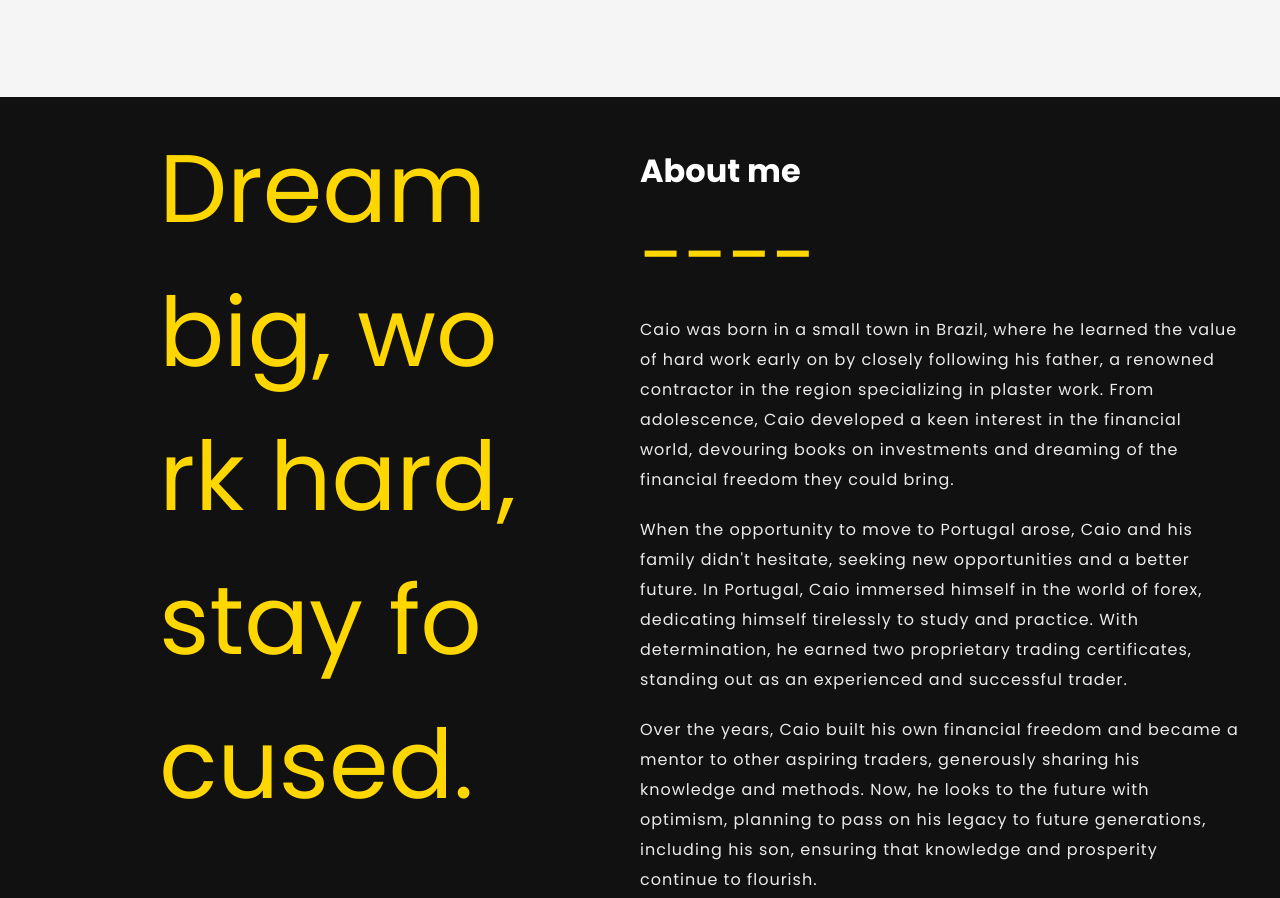
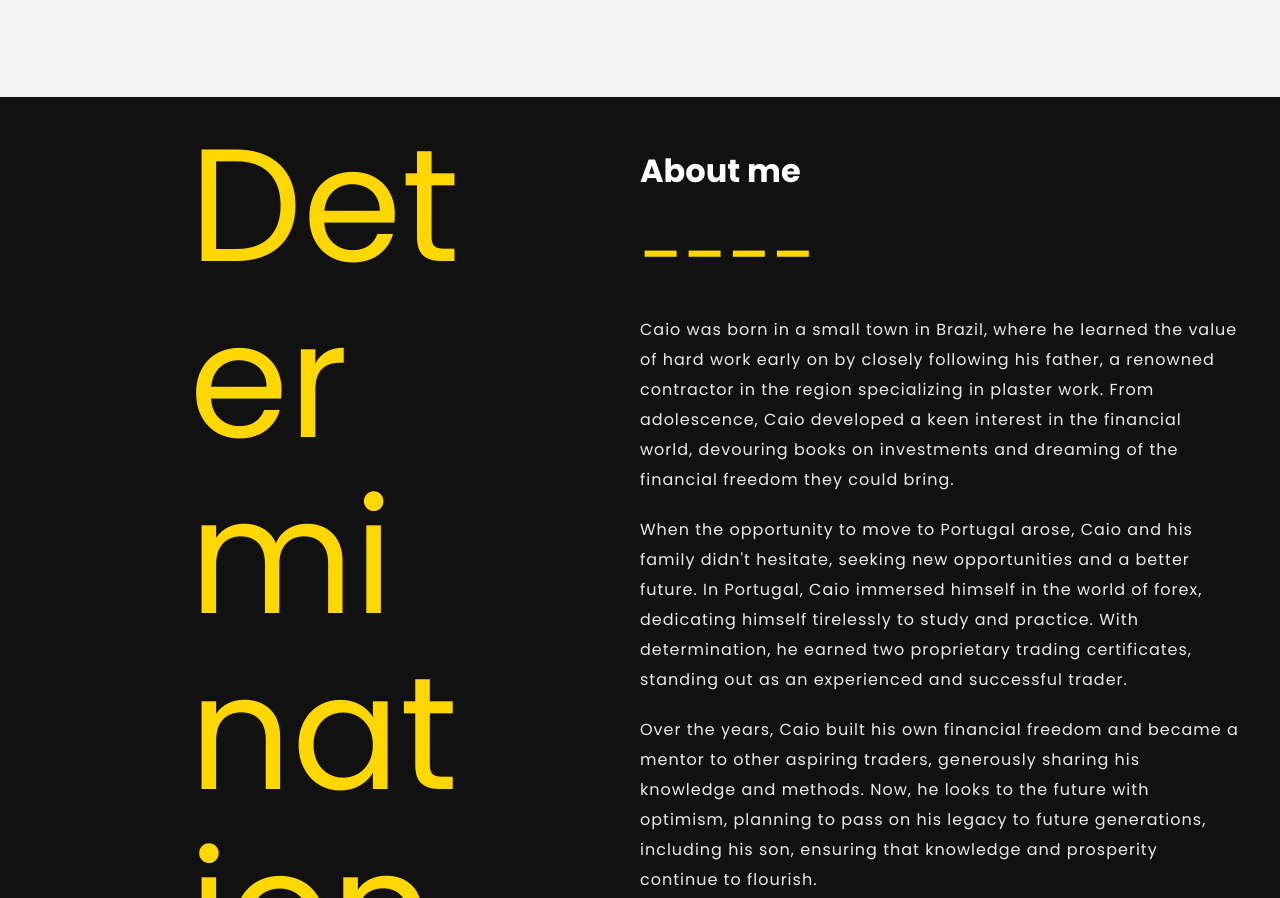
Before and after one commit to rafaoshikawa/caioforex, a website: page index.html in a window 1280 px wide. Shown: the part 573-1471 px from the top of the page. Drawn offline with Linux system fonts and the light colour scheme.

Commit message:
alteração no about

```diff
--- a/index.html
+++ b/index.html
@@ -56,7 +56,7 @@
     <section class="bg about " id="about">
       <div class="container">
         <div class="grid-hero-about">
-          <P class="message">Dream big, work hard, stay focused.</P>
+          <P class="message">Determination.</P>
           <div class="content-about">
             <h2>About me</h2>
             <span>----</span>
--- a/styles.scss
+++ b/styles.scss
@@ -140,10 +140,10 @@ body {
   }
   .message {
     color: gold;
-    font-size: 6rem;
-    line-height: 1.5;
+    font-size: 10rem;
+    line-height: 1.1;
     word-break: break-all;
-    max-width: 6ch;
+    max-width: 3ch;
     margin-top: 20px;
   }
   .content-about {
@@ -315,7 +315,7 @@ body {
 .footer {
   background-color: #232323;
   text-align: center;
-  padding: 10px 0px;
+  padding: 10px 0p;
   p{
     color: #fff;
 
```
Also changed, not shown: build/styles.css.
